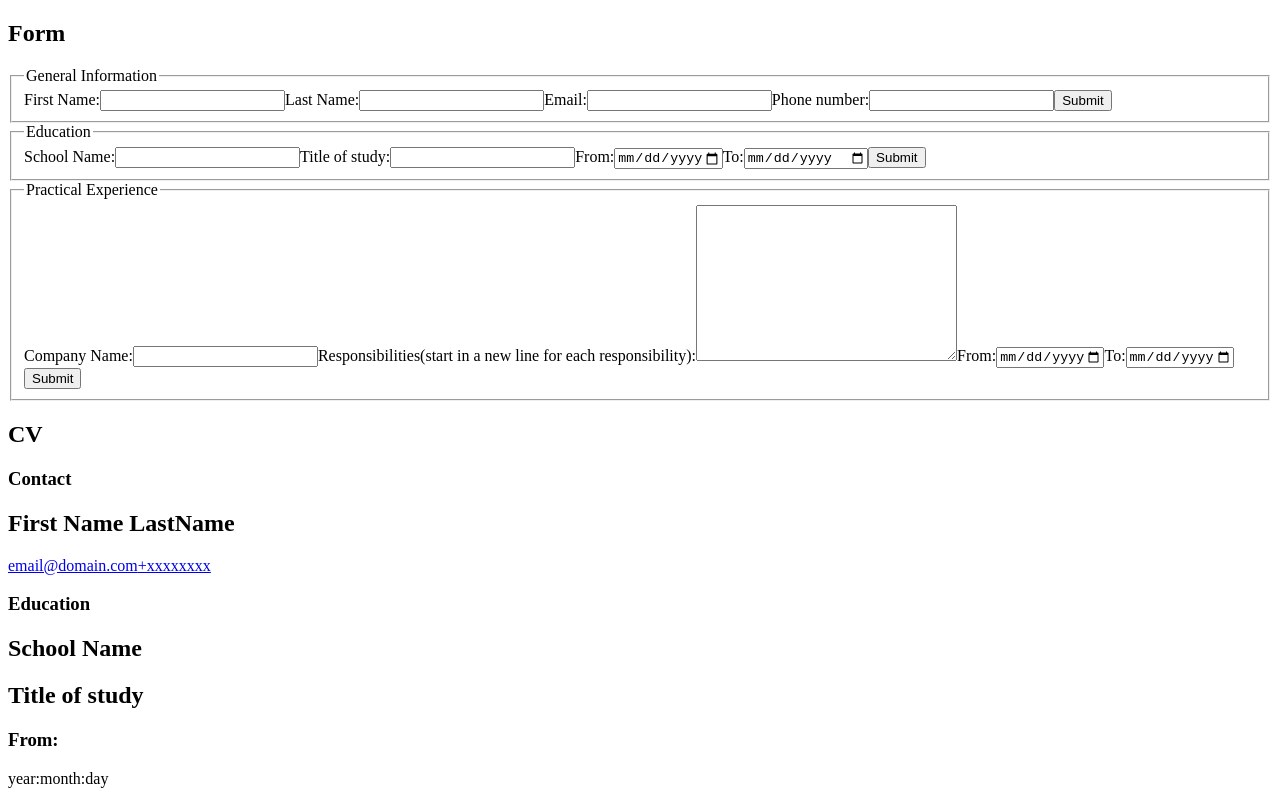
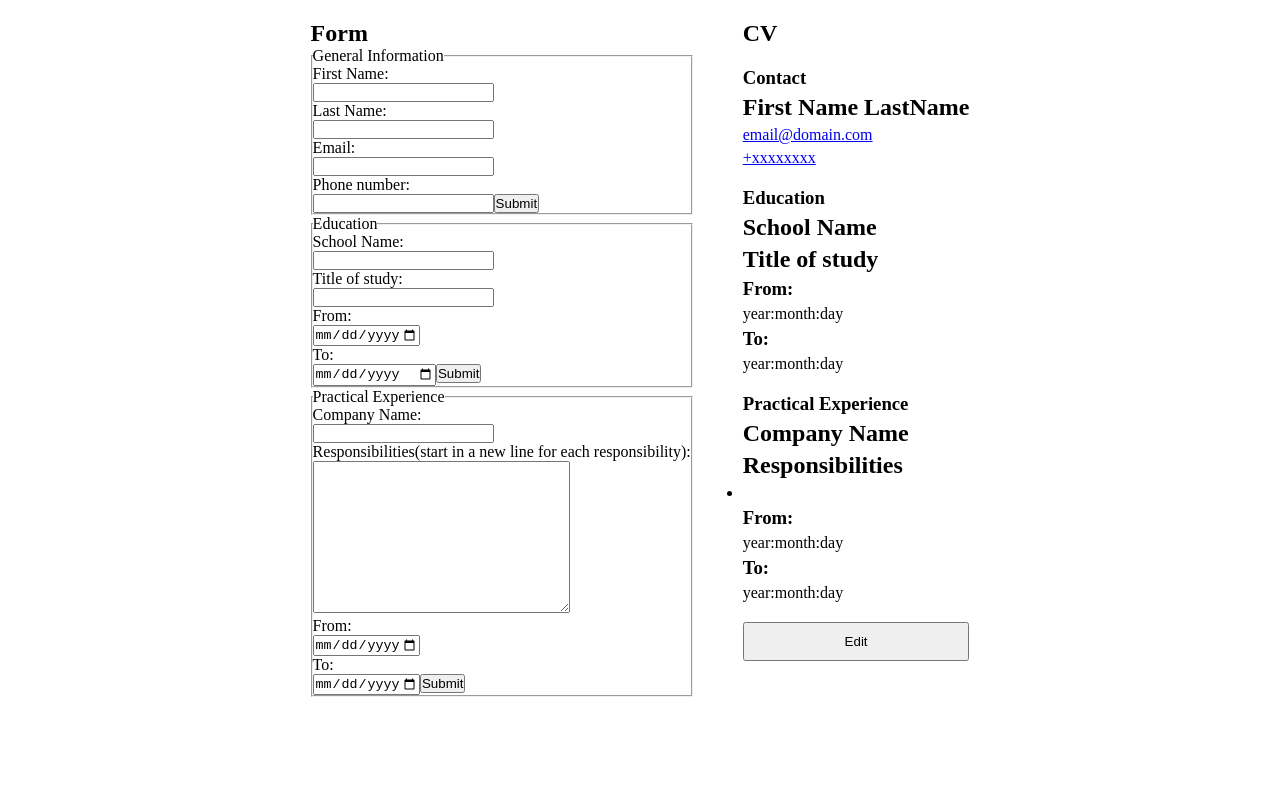
Before and after one commit to mekbibisdone/cv-application, a React (Vite) app: page / in a window 1280 px wide. Shown: the top 800 px of the page. Built offline with nearby package versions, Linux system fonts and the light colour scheme.

Commit message:
Create the layout of the page

```diff
--- a/src/components/App.jsx
+++ b/src/components/App.jsx
@@ -1,3 +1,4 @@
+import "../styles/style.css"
 import Form from "./Form";
 import CV from "./CV";
 import { useState } from "react";
@@ -31,7 +32,7 @@ function App() {
           <h1>Form</h1>
           <Form formData={formData} setFormData={setFormData} edit={edit} setEdit={setEdit}></Form>
         </section>
-        <section>
+        <section className="cv">
           <h1>CV</h1>
           <CV formData={formData} handleEditClick={handleEditClick}></CV>
         </section>
--- /dev/null
+++ b/src/styles/style.css
@@ -0,0 +1,41 @@
+* {
+  margin:0;
+  padding: 0;
+  box-sizing: border-box;
+}
+body {
+  display: grid;
+  justify-content: center;
+  align-content: center;
+}
+main {
+  display: flex;
+  flex-wrap: wrap;
+  gap: 50px;
+  padding: 20px;
+}
+
+form {
+  max-width: 400px;
+}
+
+label {
+  display: block;
+}
+
+.cv {
+  display: flex;
+  flex-direction: column;
+  gap: 20px;
+}
+.cv > section {
+  display: flex;
+  flex-direction: column;
+  gap: 5px;
+}
+.cv button {
+  padding: 10px 0;
+}
+.cv a {
+  display: block;
+}
```
